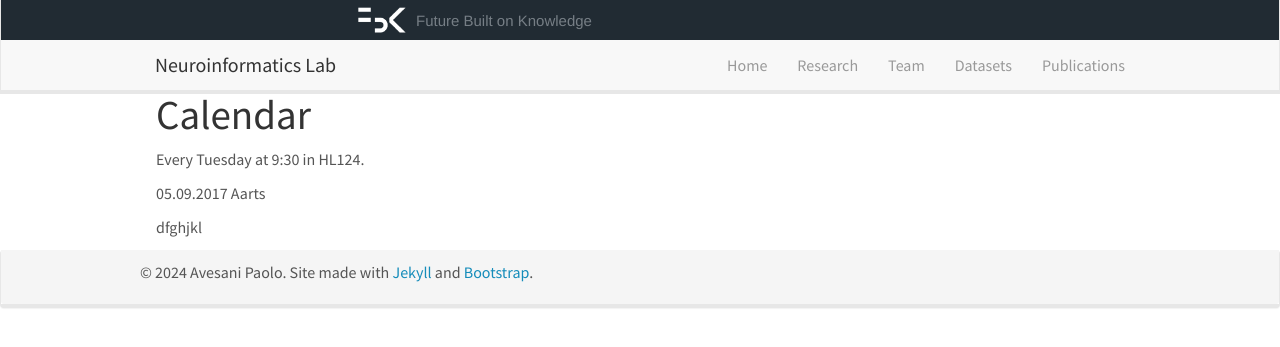
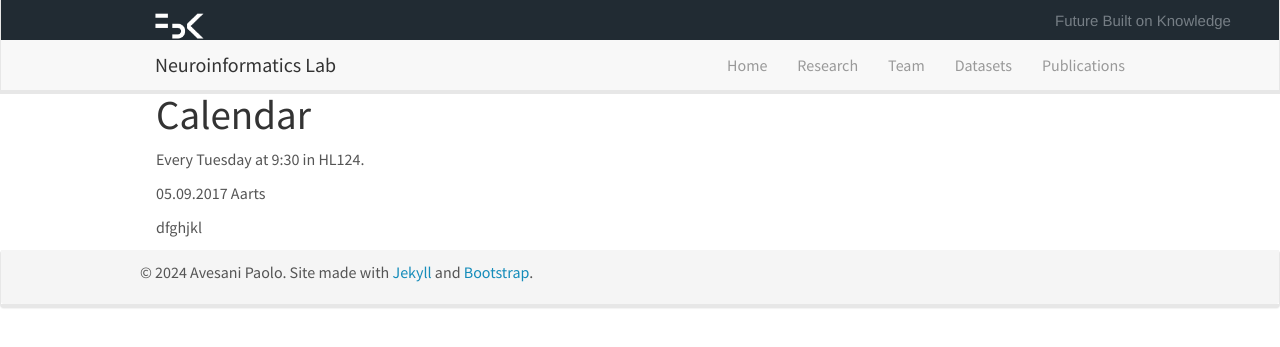
Before and after one commit to FBK-NILab/FBK-NILab.github.io, a Jekyll site: the page built from _pages/mini_lecture_series.md, in a window 1280 px wide. Shown: the top 347 px of the page. Built offline with Jekyll 4.4.1, drawn with Linux system fonts in a browser that asks for light colours; nearby versions of some CDN libraries.

Commit message:
fixed style of dark header bar

```diff
--- a/_includes/head.html
+++ b/_includes/head.html
@@ -10,18 +10,19 @@
 
   <style>
     .black-bar {
+      display: flex;
+      flex-direction: column;
+      align-items: center;
       width: 100%;
-      height: 55px; /* Height of the black bar */
+      height: 40px; /* Height of the black bar */
       background-color: rgb(33, 43, 51); /* Color of the bar */
       position: relative; /* Keep it in the document flow */
       z-index: 9999; /* Ensure it stays on top of other elements */
     }
     .bar-image {
       height: 40px; /* Set the image height to a very small size */
-      margin-left: 355px;
-      margin-right: 0px; /* Spacing to the right of the image */
       width: auto; /* Maintain aspect ratio */
-      transform: translateY(-10px);
+      transform: translate(-460px, -4px);
     }
 
     /* Ensure the navbar does not overlap the black bar */
```
